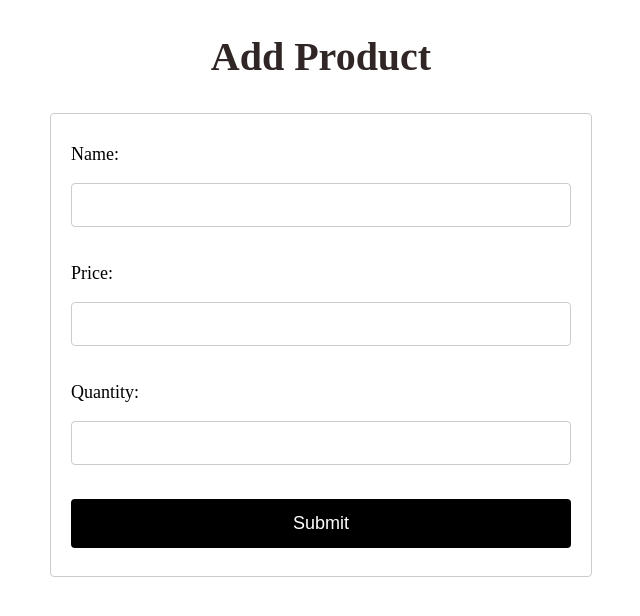
After one commit to ukcx/XML_injection, a Flask app: page /addproduct.html in a window 1280 px wide. The commit adds this page. Shown: the top 616 px of the page, without its empty margins (319-959 px from the left). Run offline with Flask 2, Linux system fonts and the light colour scheme.

Commit message:
front end upgrades

```diff
--- a/flask-secure/app.py
+++ b/flask-secure/app.py
@@ -1,6 +1,6 @@
-from flask import Flask, request, jsonify, redirect
-from flask import render_template, send_file
+from flask import Flask, request, jsonify, render_template
 from flask_sqlalchemy import SQLAlchemy
+from sqlalchemy import func
 from flask_marshmallow import Marshmallow
 from json import loads
 from dicttoxml import dicttoxml
@@ -79,51 +79,30 @@ def add_user():
     response = request.data
 
     try:
-        # xml = ET.XML(response)
-        # xmlTree = ET.ElementTree(xml)
-        # # get the DTD object
-        # dtd = xmlTree.docinfo.internalDTD
-
-        # print(type(dtd.entities()))
-        # # iterate through the entities in the DTD
-        # for entity in dtd.entities():
-        #     # print the entity name and value
-        #     print(entity.tag)
-        #     if entity.tag == "ENTITY":
-        #         print(entity.name, entity.content)
-        #     else:
-        #         print(f"Entity: {entity.name}, Value: {entity.content}")
-
         parser = etree.XMLParser(resolve_entities=False) # Noncompliant
         tree = etree.fromstring(response, parser)
     except Exception as e:
-        result = {"message": "Invalid XML"}
-        return dicttoxml(loads(json.dumps(result)))
+        return jsonify({"status": "fail", "message": "Invalid XML"})
 
     try:
         name = tree.find('name').text
         password = tree.find('password').text
         email = tree.find('email').text
     except Exception as e:
-        result = {"message": "Name, password and email are required"}
-        return dicttoxml(loads(json.dumps(result)))
+        return jsonify({"status": "fail", "message": "Name, password and email are required"})
 
     if name == None or password == None or email == None:
-        result = {"message": "Name, password and email cannot be empty"}
-        return dicttoxml(loads(json.dumps(result)))
+        return jsonify({"status": "fail", "message": "Name, password and email cannot be empty"})
 
     user = User.query.filter_by(email=email).first()
     if user != None:
-        result = {"message": "Email already exists"}
-        return dicttoxml(loads(json.dumps(result)))
+        return jsonify({"status": "fail", "message": "Email already exists"})
 
     new_user = User(name, password, email)
     db.session.add(new_user)
     db.session.commit()
 
-    result = {"message": name + " created"}
-
-    return dicttoxml(loads(json.dumps(result)))
+    return jsonify({"status": "success", "user": email , "message": "Logged in as " + email})
 
 
 @app.route('/login', methods=['POST'])
@@ -135,28 +114,25 @@ def login2():
         parser = etree.XMLParser(resolve_entities=False) # Noncompliant
         tree = etree.fromstring(response, parser)
     except Exception as e:
-        result = {"message": "Invalid XML"}
-        return dicttoxml(loads(json.dumps(result)))
+        jsonify({"status": "fail", "message": "Invalid XML"})
 
     try:
         password = tree.find('password').text
         email = tree.find('email').text
     except Exception as e:
-        result = {"message": "Password and email are required"}
-        return dicttoxml(loads(json.dumps(result)))
+        return jsonify({"status": "fail", "message": "Password and email are required"})
 
     if password == None or email == None:
-        result = {"message": "Password and email cannot be empty"}
-        return dicttoxml(loads(json.dumps(result)))
+        return jsonify({"status": "fail", "message": "Password and email cannot be empty"})
 
     # authenticate the user
     if authenticate(email, password):
         # authentication was successful, redirect to a protected page
         print("now to new page")
-        return render_template('./homepage.html')
+        return jsonify({"status": 'success', "user": email, "message": "Logged in as " + email})
     else:
         # authentication failed, render the login page with an error message
-        return render_template('login.html')
+        return jsonify({"status": 'fail', "message": "Invalid credentials"})
 
 #Get All Users
 @app.route('/user', methods=['GET'])
@@ -170,7 +146,7 @@ def get_users():
 def get_user(id):
     user = User.query.filter_by(id=id).with_entities(User.name, User.email).one()
     result = user_scema.jsonify(user)
-    return dicttoxml(loads(result.data))
+    return render_template('user.html', user=loads(result.data))
 
 #Update a User
 @app.route('/user/<id>', methods=['PUT'])
@@ -215,9 +191,7 @@ def add_product():
         parser = etree.XMLParser(resolve_entities=False) # Noncompliant
         tree = etree.fromstring(response, parser)
     except Exception as e:
-        print(e)
-        result = {"message": "Invalid XML"}
-        return dicttoxml(loads(json.dumps(result)))
+        return jsonify({"status": "fail" , "message": "Invalid XML"})
 
     try:
         name = tree.find('name').text
@@ -225,36 +199,46 @@ def add_product():
         qty = tree.find('qty').text
         print(name)
     except Exception as e:
-        result = {"message": "Name, price and quantity are required"}
-        print(e)
-        return dicttoxml(loads(json.dumps(result)))
+        return jsonify({"status": "fail", "message": "Name, price and quantity are required"})
 
     if name == None or price == None or qty == None:
-        result = {"message": "Name, price and quantity cannot be empty"}
-        return dicttoxml(loads(json.dumps(result)))
+        return jsonify({"status": "fail", "message": "Name, price and quantity cannot be empty"})
 
     new_product = Product(name, price, qty)
 
     db.session.add(new_product)
     db.session.commit()
+    id = db.session.query(func.max(Product.id)).scalar()
 
     result = product_schema.jsonify(new_product)
 
-    return dicttoxml(loads(result.data))
+    return jsonify({"status": "success" ,"message": "Product created successfully", "productURL": 'product/' + str(id)})
 
 #Get All Products
-@app.route('/product', methods=['GET'])
-def get_products():
-    all_products = Product.query.with_entities(Product.name, Product.price, Product.qty).all()
+# @app.route('/product', methods=['GET'])
+# def get_products():
+#     all_products = Product.query.with_entities(Product.name, Product.price, Product.qty).all()
+#     result = jsonify(products_schema.dump(all_products))
+#     print(loads(result.data))
+#     return render_template('index.html', products=loads(result.data))
+
+#Get All Product Names
+@app.route('/productnames', methods=['GET'])
+def get_product_names():
+    all_products = Product.query.with_entities(Product.id, Product.name).all()
     result = jsonify(products_schema.dump(all_products))
-    return dicttoxml(loads(result.data))
+    result = loads(result.data)
+    new_result = []
+    for product in result:
+        new_result.append({product['id']: product['name']})
+    return render_template('homepage.html', products=new_result)
 
 #Get Single Product
 @app.route('/product/<id>', methods=['GET'])
 def get_product(id):
     product = Product.query.filter_by(id=id).with_entities(Product.name, Product.price, Product.qty).one()
     result = product_schema.jsonify(product)
-    return dicttoxml(loads(result.data))
+    return render_template('product.html', product=loads(result.data))
 
 #Update a Product
 @app.route('/product/<id>', methods=['PUT'])
@@ -299,6 +283,13 @@ def login():
 def signup():
   return render_template('signup.html')
 
+@app.route('/homepage.html')
+def homepage():
+  return render_template('homepage.html')
+
+@app.route('/addproduct.html')
+def addproductpage():
+  return render_template('addproduct.html')
 
 @app.route('/')
 def index():
@@ -315,3 +306,17 @@ def index():
 if __name__ == '__main__':
 
     app.run(debug=True)
+
+# xml = ET.XML(response)
+# xmlTree = ET.ElementTree(xml)
+# # get the DTD object
+# dtd = xmlTree.docinfo.internalDTD
+# print(type(dtd.entities()))
+# # iterate through the entities in the DTD
+# for entity in dtd.entities():
+#     # print the entity name and value
+#     print(entity.tag)
+#     if entity.tag == "ENTITY":
+#         print(entity.name, entity.content)
+#     else:
+#         print(f"Entity: {entity.name}, Value: {entity.content}")
--- /dev/null
+++ b/flask-secure/templates/addproduct.html
@@ -0,0 +1,119 @@
+<!DOCTYPE html>
+<html>
+<head>
+<title>Add Product</title>
+<style>
+body {
+  background-color: rgb(255, 255, 255);
+}
+h2 {
+  font-size: 5em;
+  color: rgb(49, 38, 38);
+  text-align: center;
+  font-size: 40px;
+}
+.product-form {
+  width: 500px;
+  margin: 0 auto;
+  text-align: left;
+  padding: 20px;
+  border: 1px solid #ccc;
+  border-radius: 4px;
+}
+.product-form h2 {
+  margin: 0 0 20px ;
+  text-align: center;
+  font-size: 240px;
+}
+.product-form label {
+  display: block;
+  margin: 10px 0;
+  font-size: 18px;
+}
+
+.product-form input {
+  width: 100%;
+  padding: 12px 20px;
+  margin: 8px 0;
+  box-sizing: border-box;
+  border: 1px solid #ccc;
+  border-radius: 4px;
+  font-size: 16px;
+}
+
+.product-form button {
+  width: 100%;
+  background-color: rgb(0, 0, 0);
+  color: #fff;
+  padding: 14px 20px;
+  margin: 8px 0;
+  border: none;
+  border-radius: 4px;
+  cursor: pointer;
+  font-size: 18px;
+}
+
+.product-form button:hover {
+  background-color: rgb(0, 0, 0);
+}
+
+</style>
+</head>
+<body>
+    <h2>Add Product</h2>
+    <form class="product-form" action="/product" method="post">
+        <label for="name">Name:</label>
+        <input type="text" id="name" name="name" required><br><br>
+        <label for="price">Price:</label>
+        <input type="number" id="price" name="price" required><br><br>
+        <label for="qty">Quantity:</label>
+        <input type="number" id="qty" name="qty" required><br><br>
+        <button type="submit" value="Submit">Submit</button>
+    </form>
+
+    <script>
+      const form = document.querySelector('.product-form');
+        form.addEventListener('submit', event => {
+          event.preventDefault();
+
+          // Create an XML document and root element
+          const xmlDoc = document.implementation.createDocument(null, 'product', null);
+
+          // Add the form data as elements to the XML document
+          const nameElement = xmlDoc.createElement('name');
+          nameElement.textContent = form.elements.name.value;
+          xmlDoc.documentElement.appendChild(nameElement);
+
+          const priceElement = xmlDoc.createElement('price');
+          priceElement.textContent = form.elements.price.value;
+          xmlDoc.documentElement.appendChild(priceElement);
+
+          const qtyElement = xmlDoc.createElement('qty');
+          qtyElement.textContent = form.elements.qty.value;
+          xmlDoc.documentElement.appendChild(qtyElement);
+
+          const header = xmlDoc.createProcessingInstruction('xml', 'version="1.0" encoding="UTF-8"');
+          xmlDoc.insertBefore(header, xmlDoc.firstChild);
+          // Convert the XML document to a string using the XMLSerializer
+          const xmlString = new XMLSerializer().serializeToString(xmlDoc);
+
+          // Send the XML data to the server using an HTTP POST request
+          const xhr = new XMLHttpRequest();
+          xhr.open('POST', form.action);
+          xhr.setRequestHeader('Content-Type', 'application/xml');
+          xhr.onload = function() {
+            if (this.status === 200) {
+              // If the request was successful, redirect the user to the desired page
+              const data = JSON.parse(this.responseText);
+              // Set the href property to the URL returned by the server
+              if(data.status === "success")
+                window.location.href = data.productURL;
+              else if(data.status === "fail")
+                alert(data.message);
+            }
+          };
+          xhr.send(xmlString);
+            });
+    </script>
+</body>
+</html>
--- a/flask-secure/templates/index.html
+++ b/flask-secure/templates/index.html
@@ -50,6 +50,9 @@ h1 {
     <form action="/signup.html" method="get">
       <button class="big-button" onclick="window.location.href='signup.html'">Sign Up</button>
     </form>
+    <form action="/homepage.html" method="get">
+      <button class="big-button" onclick="window.location.href='homepage.html'">Home Page</button>
+    </form>
 </div>
 </body>
 </html>
```
Also changed, not shown: flask-secure/templates/homepage.html (+137 -0 lines), flask-secure/templates/login.html (+16 -2 lines), flask-secure/templates/product.html (added, +34 -0 lines), flask-secure/templates/signup.html (+21 -0 lines), flask-secure/templates/user.html (added, +33 -0 lines), flask-secure/postRandomData.py (renamed from flask-secure/client.py).
